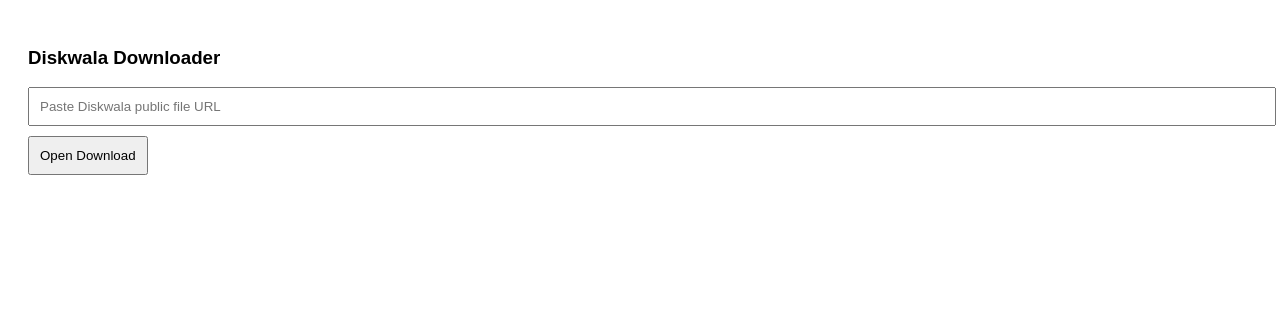
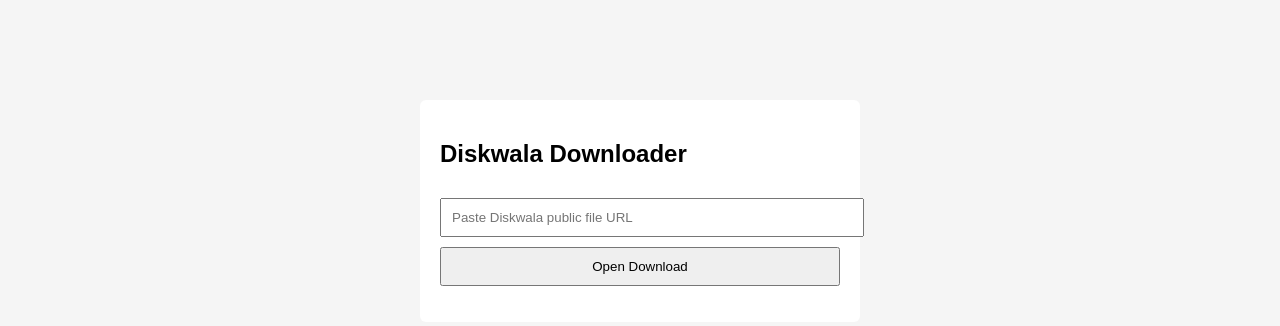
Before and after one commit to RazaAsif07/Diskwala_Downloader, a plain HTML site: page index.html in a window 1280 px wide. Drawn offline with Linux system fonts and the light colour scheme.

Commit message:
Update index.html

```diff
--- a/index.html
+++ b/index.html
@@ -1 +1 @@
-<!DOCTYPE html> <html> <head> <meta charset="UTF-8"> <title>Diskwala Downloader</title> <style> body { font-family: Arial; padding: 20px; } input { width: 100%; padding: 10px; } button { padding: 10px; margin-top: 10px; } </style> </head> <body> <h3>Diskwala Downloader</h3> <input id="url" placeholder="Paste Diskwala public file URL"> <button onclick="openFile()">Open Download</button> <script> function openFile() { var u = document.getElementById("url").value.trim(); if (!u.startsWith("https://diskwala.com/")) { alert("Invalid Diskwala link"); return; } window.open(u, "_blank"); } </script> </body> </html>
+<!DOCTYPE html> <html> <head> <meta charset="UTF-8"> <title>Diskwala Downloader</title> <link rel="stylesheet" href="css/style.css"> </head> <body> <div class="box"> <h2>Diskwala Downloader</h2> <input id="url" placeholder="Paste Diskwala public file URL"> <button onclick="openFile()">Open Download</button> <p id="msg"></p> </div> <script src="js/app.js"></script> </body> </html>
```
